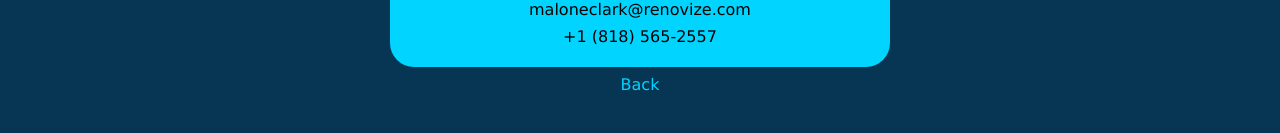
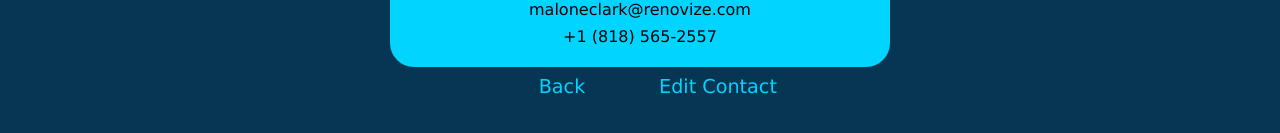
Before and after one commit to Ordoga/VueWalletProject, a Vue app: page /contact/5a56640208fba3e8ecb97305 in a window 1280 px wide. Shown: the part 501-634 px from the top of the page. Built offline with nearby package versions, Linux system fonts and the light colour scheme.

Commit message:
Set and delete contacts moved to store

```diff
--- a/package.json
+++ b/package.json
@@ -15,7 +15,8 @@
     "scss": "^0.2.4",
     "vue": "^3.4.37",
     "vue-chartjs": "^5.3.1",
-    "vue-router": "^4.4.3"
+    "vue-router": "^4.4.3",
+    "vuex": "^4.1.0"
   },
   "devDependencies": {
     "@vitejs/plugin-vue": "^5.1.2",
--- a/src/main.js
+++ b/src/main.js
@@ -3,9 +3,11 @@
 import { createApp } from "vue"
 import App from "./App.vue"
 import router from "./router"
+import store from "./store"
 
 const app = createApp(App)
 
 app.use(router)
+app.use(store)
 
 app.mount("#app")
--- a/src/pages/ContactDetails.vue
+++ b/src/pages/ContactDetails.vue
@@ -10,7 +10,8 @@
         </div>
 
         <div class="actions">
-            <RouterLink to="/contact">Back</RouterLink>
+            <RouterLink class="link-txt" to="/contact">Back</RouterLink>
+            <RouterLink class="link-txt" :to="`/contact/edit/${contact._id}`">Edit Contact</RouterLink>
         </div>
     </section>
 
@@ -69,6 +70,22 @@
     }
 }
 
+.actions {
+    display: flex;
+    justify-content: center;
+    gap: 16px;
+    width: 100%;
+}
+
+.link-txt {
+    font-size: 1.2rem;
+    width: 140px;
+    display:flex;
+    justify-content: center;
+
+
+}
+
 a {
     color: rgb(0, 212, 255);
 
--- a/src/pages/Contacts.vue
+++ b/src/pages/Contacts.vue
@@ -14,19 +14,11 @@
 import { contactService } from '../services/contactService'
 
 export default {
-    data() {
-        return {
-            contacts : null
-        }
-    },
     methods: {
         async deleteContact(contactId){
             // TODO : Fix Bug
             // Same Bug As Dolevs - deletes two if in correct order
-            const idx = this.contacts.findIndex(contact => contact._id === contactId)
-            this.contacts.splice(idx,1)
-
-            await contactService.deleteContact(contactId)
+            this.$store.dispatch({ type:'removeContact', contactId})
         },
         async applyFilter(filterBy){
             this.contacts = await contactService.getContacts(filterBy)
@@ -34,7 +26,13 @@
 
     },
     async created() {
-        this.contacts = await contactService.getContacts()
+        this.$store.dispatch({ type : 'loadContacts'})
+
+    },
+    computed: {
+        contacts(){
+            return this.$store.getters.contacts
+        }
     },
     components: {
         ContactList,
--- /dev/null
+++ b/src/store/index.js
@@ -0,0 +1,16 @@
+import { createStore } from "vuex"
+import { contact } from "./modules/contact.js"
+
+const options = {
+    strict: true,
+    state: {},
+    mutations: {},
+    actions: {},
+    getters: {},
+    modules: {
+        contact,
+    },
+}
+
+const store = createStore(options)
+export default store
--- /dev/null
+++ b/src/store/modules/contact.js
@@ -0,0 +1,36 @@
+import { contactService } from "../../services/contactService"
+
+export const contact = {
+    state: {
+        contact: null,
+    },
+    mutations: {
+        setContacts(state, { contacts }) {
+            state.contacts = contacts
+        },
+        removeContact({ contacts }, { contactId }) {
+            const idx = contacts.findIndex(contact => contact._id === contactId)
+            contacts.splice(idx, 1)
+        },
+    },
+    actions: {
+        async loadContacts({ commit }) {
+            try {
+                const contacts = await contactService.getContacts()
+                commit({ type: "setContacts", contacts })
+            } catch (err) {
+                console.log(err)
+                throw err
+            }
+        },
+        async removeContact({ commit }, { contactId }) {
+            await contactService.deleteContact(contactId)
+            commit({ type: "removeContact" }, contactId)
+        },
+    },
+    getters: {
+        contacts(state) {
+            return state.contacts
+        },
+    },
+}
```
Also changed, not shown: 1 other file (tests, documents, lock files or other folders).
